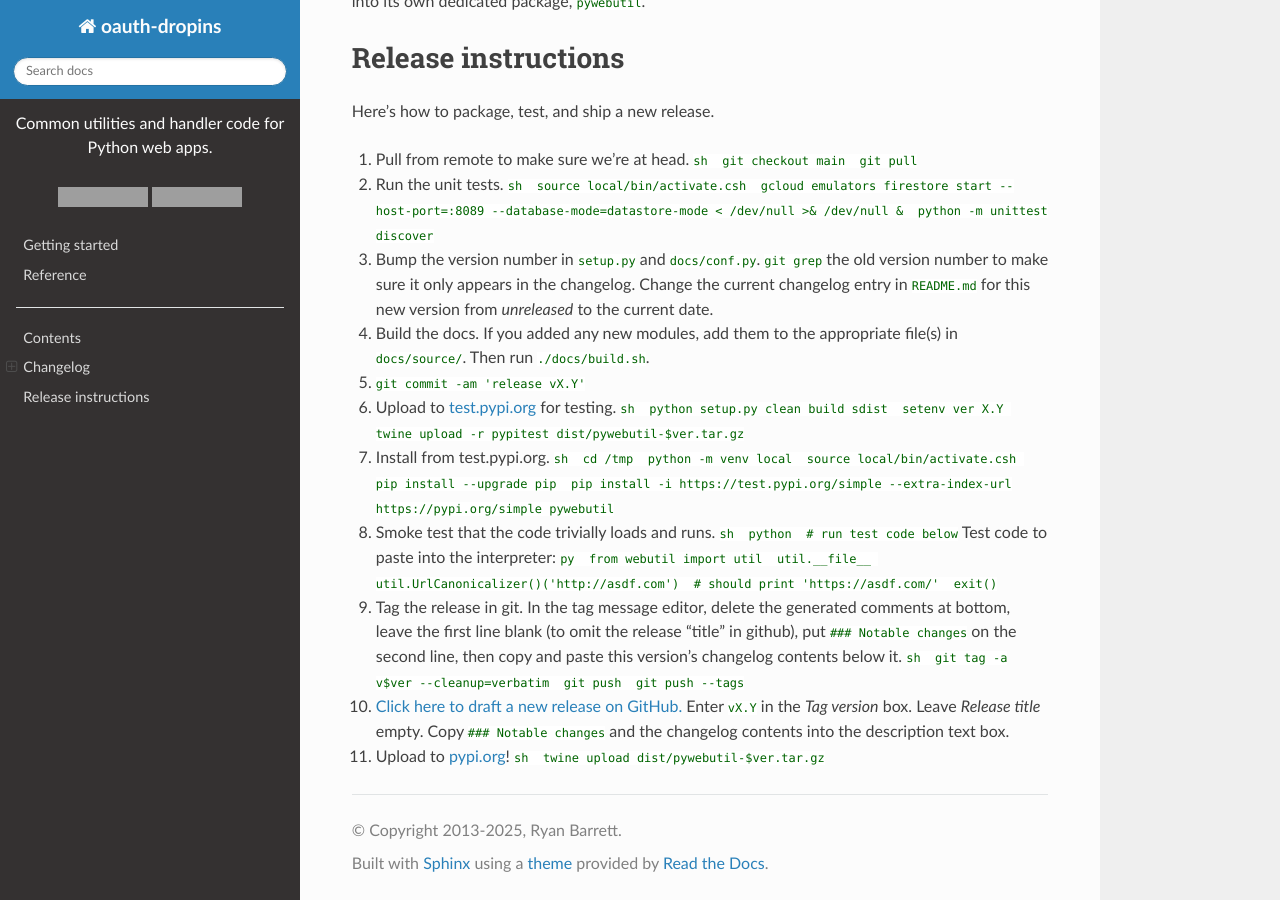
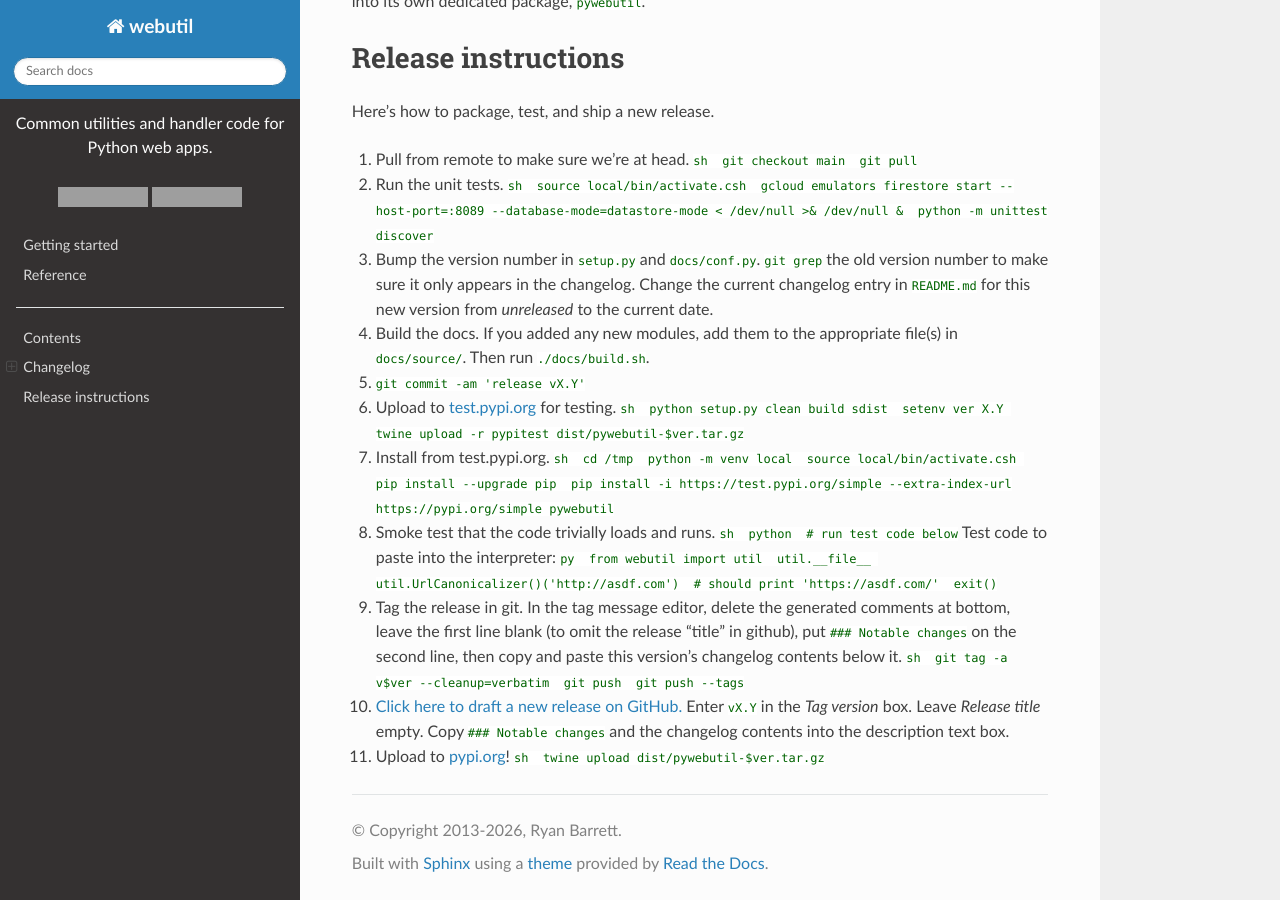
Before and after one commit to snarfed/webutil, a Sphinx documentation site: the page built from docs/index.rst, in a window 1280 px wide and 900 px high, scrolled down 985 px. Built offline with Sphinx 7.4.7 and the Read the Docs theme 3.1.0, drawn with Linux system fonts in a browser that asks for light colours; grey boxes are pictures that could not be loaded.

Commit message:
docs: update config

```diff
--- a/docs/conf.py
+++ b/docs/conf.py
@@ -1,6 +1,6 @@
 # -*- coding: utf-8 -*-
 #
-# oauth-dropins documentation Sphinx build configuration file.
+# webutil documentation Sphinx build configuration file.
 #
 # https://www.sphinx-doc.org/en/master/usage/configuration.html
 #
@@ -88,8 +88,8 @@ source_suffix = '.rst'
 master_doc = 'index'
 
 # General information about the project.
-project = 'oauth-dropins'
-copyright = '2013-2025, Ryan Barrett'
+project = 'webutil'
+copyright = '2013-2026, Ryan Barrett'
 author = 'Ryan Barrett'
 
 # The version info for the project you're documenting, acts as replacement for
@@ -97,9 +97,9 @@ author = 'Ryan Barrett'
 # built documents.
 #
 # The short X.Y version.
-version = '7.0'
+version = '1.0'
 # The full version, including alpha/beta/rc tags.
-release = '7.0'
+release = '1.0'
 
 # The language for content autogenerated by Sphinx. Refer to documentation
 # for a list of supported languages.
@@ -177,12 +177,12 @@ html_theme_options = {
 
 # The name of an image file (relative to this directory) to place at the top
 # of the sidebar.
-html_logo = '../oauth_dropins/static/oauth_shiny_128.png'
+# html_logo = '...'
 
 # The name of an image file (within the static path) to use as favicon of the
 # docs.  This file should be a Windows icon file (.ico) being 16x16 or 32x32
 # pixels large.
-html_favicon = '../oauth_dropins/static/oauth_16.png'
+# html_favicon = '...'
 
 # Add any paths that contain custom static files (such as style sheets) here,
 # relative to this directory. They are copied after the builtin static files,
@@ -258,7 +258,7 @@ html_css_files = [
 #html_search_scorer = 'scorer.js'
 
 # Output file base name for HTML help builder.
-htmlhelp_basename = 'oauth-dropins-doc'
+htmlhelp_basename = 'webutil-doc'
 
 # -- Options for LaTeX output ---------------------------------------------
 
@@ -280,7 +280,7 @@ latex_elements = {
 # (source start file, target name, title,
 #  author, documentclass [howto, manual, or own class]).
 latex_documents = [
-  (master_doc, 'oauth-dropins.tex', 'oauth-dropins Documentation',
+  (master_doc, 'webutil.tex', 'webutil Documentation',
    'Ryan Barrett', 'manual'),
 ]
 
@@ -310,7 +310,7 @@ latex_documents = [
 # One entry per manual page. List of tuples
 # (source start file, name, description, authors, manual section).
 man_pages = [
-    (master_doc, 'oauth-dropins', 'oauth-dropins Documentation',
+    (master_doc, 'webutil', 'webutil Documentation',
      [author], 1)
 ]
 
@@ -324,8 +324,8 @@ man_pages = [
 # (source start file, target name, title, author,
 #  dir menu entry, description, category)
 texinfo_documents = [
-  (master_doc, 'oauth-dropins', 'oauth-dropins Documentation',
-   author, 'oauth-dropins', 'One line description of project.',
+  (master_doc, 'webutil', 'webutil Documentation',
+   author, 'webutil', 'One line description of project.',
    'Miscellaneous'),
 ]
 
```
